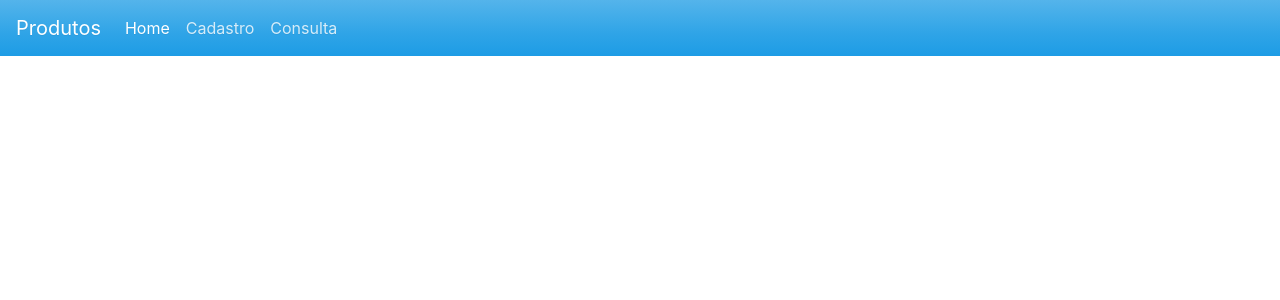
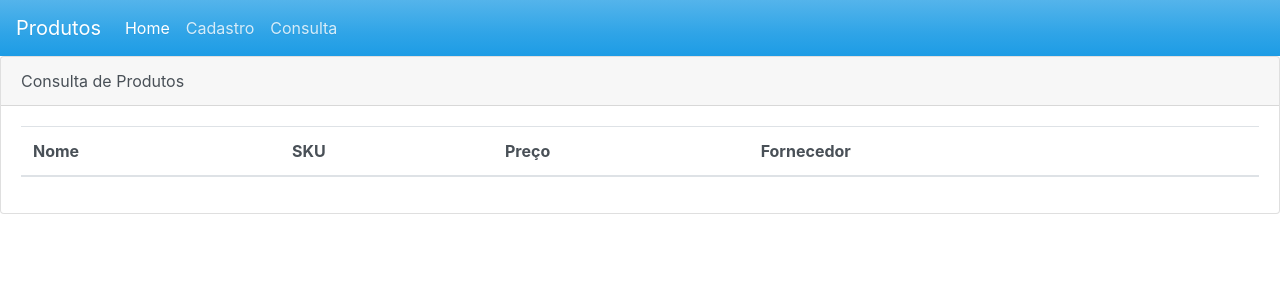
Before and after one commit to jcgsr/CadastroProdutosReact, a React (Create React App) app in the folder cadastro-produtos/: page /#/consulta-produtos in a window 1280 px wide. Shown: the top 300 px of the page. Built offline with nearby package versions, Linux system fonts and the light colour scheme.

Commit message:
consulta

```diff
--- a/cadastro-produtos/src/App.js
+++ b/cadastro-produtos/src/App.js
@@ -1,3 +1,5 @@
+// 05.06.2020
+
 import React from 'react';
 
 import Navbar from './components/navbar'
--- a/cadastro-produtos/src/rotas.js
+++ b/cadastro-produtos/src/rotas.js
@@ -3,13 +3,15 @@ import React from 'react';
 import { HashRouter, Switch, Route } from 'react-router-dom';
 
 import Home from './views/home';
-import CadastroProduto from './views/produtos/cadastro';
+import CadastroProdutos from './views/produtos/cadastro';
+import ConsultaProdutos from './views/produtos/consulta';
 
 export default () => {
    return (
       <HashRouter>
          <Switch>
-            <Route exact path="/cadastro-produtos" component={CadastroProduto}></Route>
+            <Route exact path="/cadastro-produtos" component={CadastroProdutos}></Route>
+            <Route exact path="/consulta-produtos" component={ConsultaProdutos}></Route>
             <Route exact path="/" component={Home}></Route>
          </Switch>
       </HashRouter>
--- a/cadastro-produtos/src/views/produtos/cadastro.js
+++ b/cadastro-produtos/src/views/produtos/cadastro.js
@@ -9,10 +9,10 @@ const estadoInicial = {
    preco: 0,
    fornecedor: '',
    sucesso: false,
-   erros: []
+   errors: []
 }
 
-class CadastroProduto extends Component {
+class CadastroProdutos extends Component {
    constructor(props) {
       super(props);
       this.state = estadoInicial;
@@ -39,7 +39,7 @@ class CadastroProduto extends Component {
          this.limpar();
          this.setState({ sucesso: true })
       } catch (erro) {
-         const errors = erro.erros;
+         const errors = erro.errors;
          this.setState({ errors: errors})
       }
 
@@ -70,7 +70,7 @@ class CadastroProduto extends Component {
                }
 
                {
-                  this.state.erros.length > 0 &&
+                  this.state.errors.length > 0 &&
 
                   this.state.errors.map(msg => {
                      return (
@@ -139,4 +139,4 @@ class CadastroProduto extends Component {
    }
 }
 
-export default CadastroProduto;
+export default CadastroProdutos;
--- /dev/null
+++ b/cadastro-produtos/src/views/produtos/consulta.js
@@ -0,0 +1,49 @@
+import React, { Component } from 'react';
+
+class ConsultaProdutos extends Component {
+   constructor(props) {
+      super(props);
+      this.state = {
+         produtos: []
+      }
+   }
+   render() {
+      return (
+
+         <div className="card">
+            <div className="card-header">
+               Consulta de Produtos
+            </div>
+            <div className="card-body">
+               <table className="table table-hover">
+                  <thead>
+                     <tr>
+                        <th>Nome</th>
+                        <th>SKU</th>
+                        <th>Preço</th>
+                        <th>Fornecedor</th>
+                        <th></th>
+                     </tr>
+                  </thead>
+                  <tbody>
+                     {this.state.produtos.map(produto => {
+                        return (
+                           <tr>
+                              <th>{produto.nome}</th>
+                              <th>{produto.sku}</th>
+                              <th>{produto.preco}</th>
+                              <th>{produto.fornecedor}</th>
+                              <th></th>
+                           </tr>
+                        )
+                     })
+                     }
+                  </tbody>
+               </table>
+            </div>
+         </div>
+      );
+   }
+}
+
+export default ConsultaProdutos;
```
